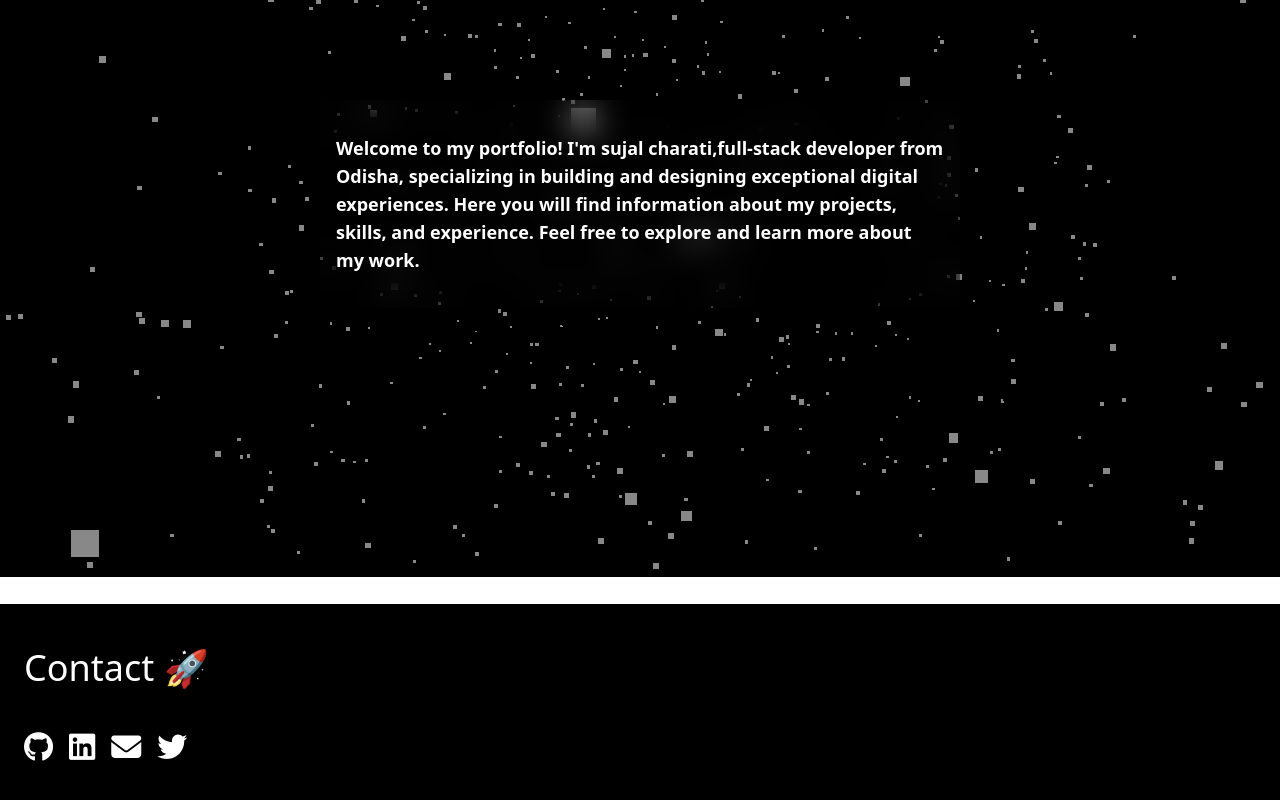
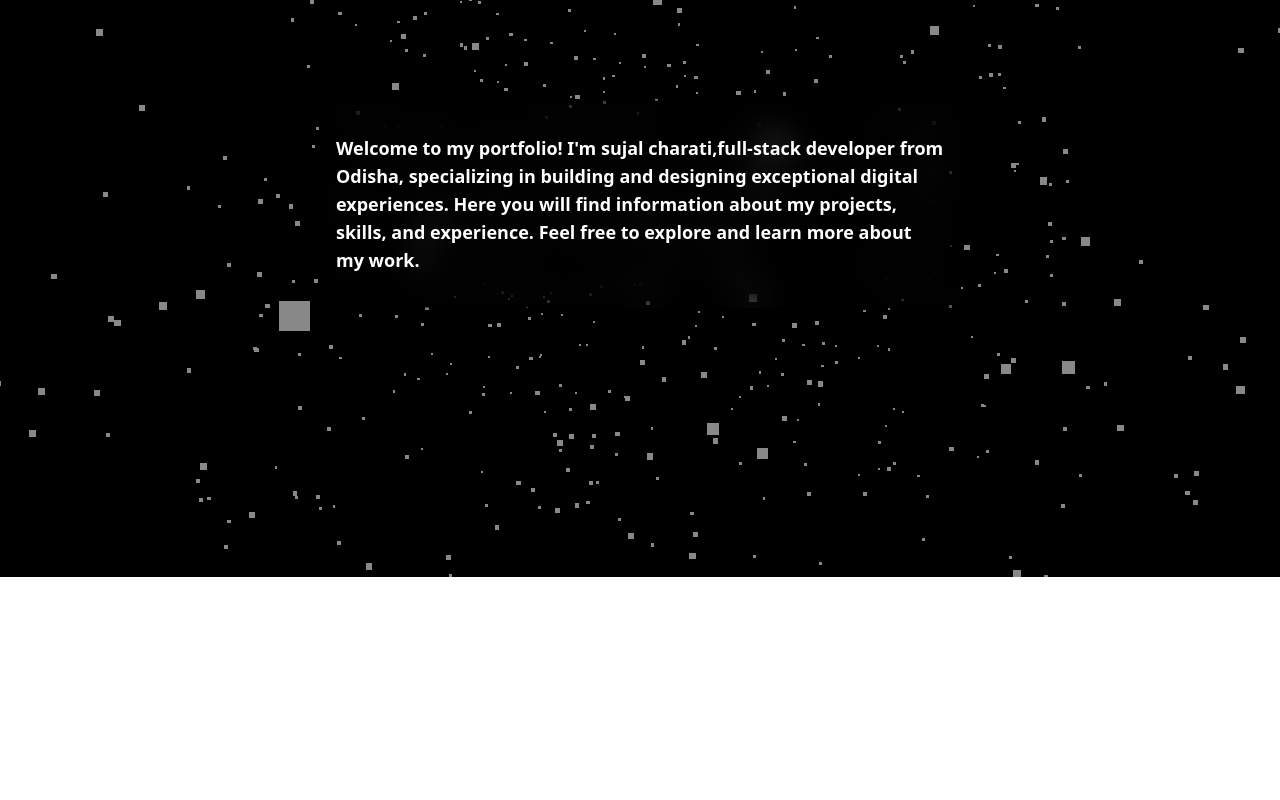
Before and after one commit to sujalcharati/portfolio, a Next.js app: page /Home in a window 1280 px wide. Shown: the part 196-996 px from the top of the page. Built offline with nearby package versions, Linux system fonts and the light colour scheme.

Commit message:
floating dock

```diff
--- a/app/components/Contact.tsx
+++ b/app/components/Contact.tsx
@@ -1,28 +1,108 @@
-"use client";
-import React from 'react';
-import '@fortawesome/fontawesome-free/css/all.min.css';
+// "use client";
+// import React from 'react';
+// import '@fortawesome/fontawesome-free/css/all.min.css';
 
-export const Contact: React.FC = () => {
+// export const Contact: React.FC = () => {
+//   return (
+//     <div className="bg-black text-white min-h-screen p-6">
+//       <div className="flex justify-start items-center min-h-20">
+//         <h3 className="text-4xl">Contact 🚀</h3>
+//       </div>
+//       <div className="flex items-center mt-6 space-x-4">
+//         <a href="https://github.com/sujalcharati" target="_blank" rel="noopener noreferrer">
+//           <i className="fab fa-github text-3xl"></i>
+//         </a>
+//         <a href="https://www.linkedin.com/in/sujal-charati-2468931ba/" target="_blank" rel="noopener noreferrer">
+//           <i className="fab fa-linkedin text-3xl"></i>
+//         </a>
+//         <a href="">
+//           <i className="fas fa-envelope text-3xl"></i>
+//         </a>
+//         <a href="https://x.com/suj25887" target="_blank" rel="noopener noreferrer">
+//           <i className="fab fa-twitter text-3xl"></i>
+//         </a>
+//       </div>
+
+//     </div>
+//   );
+// };
+import React from "react";
+import { FloatingDock } from "@/components/ui/floating-dock";
+import {
+  IconBrandGithub,
+  IconBrandX,
+  IconExchange,
+  IconHome,
+  IconNewSection,
+  IconTerminal2,
+} from "@tabler/icons-react";
+import Image from "next/image";
+
+export function Contact () {
+  const links = [
+    {
+      title: "Home",
+      icon: (
+        <IconHome className="h-full w-full text-neutral-500 dark:text-neutral-300" />
+      ),
+      href: "#",
+    },
+
+    {
+      title: "Products",
+      icon: (
+        <IconTerminal2 className="h-full w-full text-neutral-500 dark:text-neutral-300" />
+      ),
+      href: "#",
+    },
+    {
+      title: "Components",
+      icon: (
+        <IconNewSection className="h-full w-full text-neutral-500 dark:text-neutral-300" />
+      ),
+      href: "#",
+    },
+    {
+      title: "Aceternity UI",
+      icon: (
+        <Image
+          src="https://assets.aceternity.com/logo-dark.png"
+          width={20}
+          height={20}
+          alt="Aceternity Logo"
+        />
+      ),
+      href: "#",
+    },
+    {
+      title: "Changelog",
+      icon: (
+        <IconExchange className="h-full w-full text-neutral-500 dark:text-neutral-300" />
+      ),
+      href: "#",
+    },
+
+    {
+      title: "Twitter",
+      icon: (
+        <IconBrandX className="h-full w-full text-neutral-500 dark:text-neutral-300" />
+      ),
+      href: "#",
+    },
+    {
+      title: "GitHub",
+      icon: (
+        <IconBrandGithub className="h-full w-full text-neutral-500 dark:text-neutral-300" />
+      ),
+      href: "#",
+    },
+  ];
   return (
-    <div className="bg-black text-white min-h-screen p-6">
-      <div className="flex justify-start items-center min-h-20">
-        <h3 className="text-4xl">Contact 🚀</h3>
-      </div>
-      <div className="flex items-center mt-6 space-x-4">
-        <a href="https://github.com/sujalcharati" target="_blank" rel="noopener noreferrer">
-          <i className="fab fa-github text-3xl"></i>
-        </a>
-        <a href="https://www.linkedin.com/in/sujal-charati-2468931ba/" target="_blank" rel="noopener noreferrer">
-          <i className="fab fa-linkedin text-3xl"></i>
-        </a>
-        <a href="">
-          <i className="fas fa-envelope text-3xl"></i>
-        </a>
-        <a href="https://x.com/suj25887" target="_blank" rel="noopener noreferrer">
-          <i className="fab fa-twitter text-3xl"></i>
-        </a>
-      </div>
-
+    <div className="flex items-center justify-center h-[35rem] w-full">
+      <FloatingDock
+        mobileClassName="translate-y-20" // only for demo, remove for production
+        items={links}
+      />
     </div>
   );
-};
+}
--- a/package.json
+++ b/package.json
@@ -10,9 +10,14 @@
   },
   "dependencies": {
     "@fortawesome/fontawesome-free": "^6.7.2",
+    "@tabler/icons-react": "^3.28.1",
+    "aceternity": "^1.0.1",
+    "clsx": "^2.1.1",
+    "framer-motion": "^11.18.0",
     "next": "15.1.3",
     "react": "^19.0.0",
     "react-dom": "^19.0.0",
+    "tailwind-merge": "^2.6.0",
     "three": "^0.171.0",
     "three-stdlib": "^2.35.2"
   },
```
Also changed, not shown: 1 other file (tests, documents, lock files or other folders).
